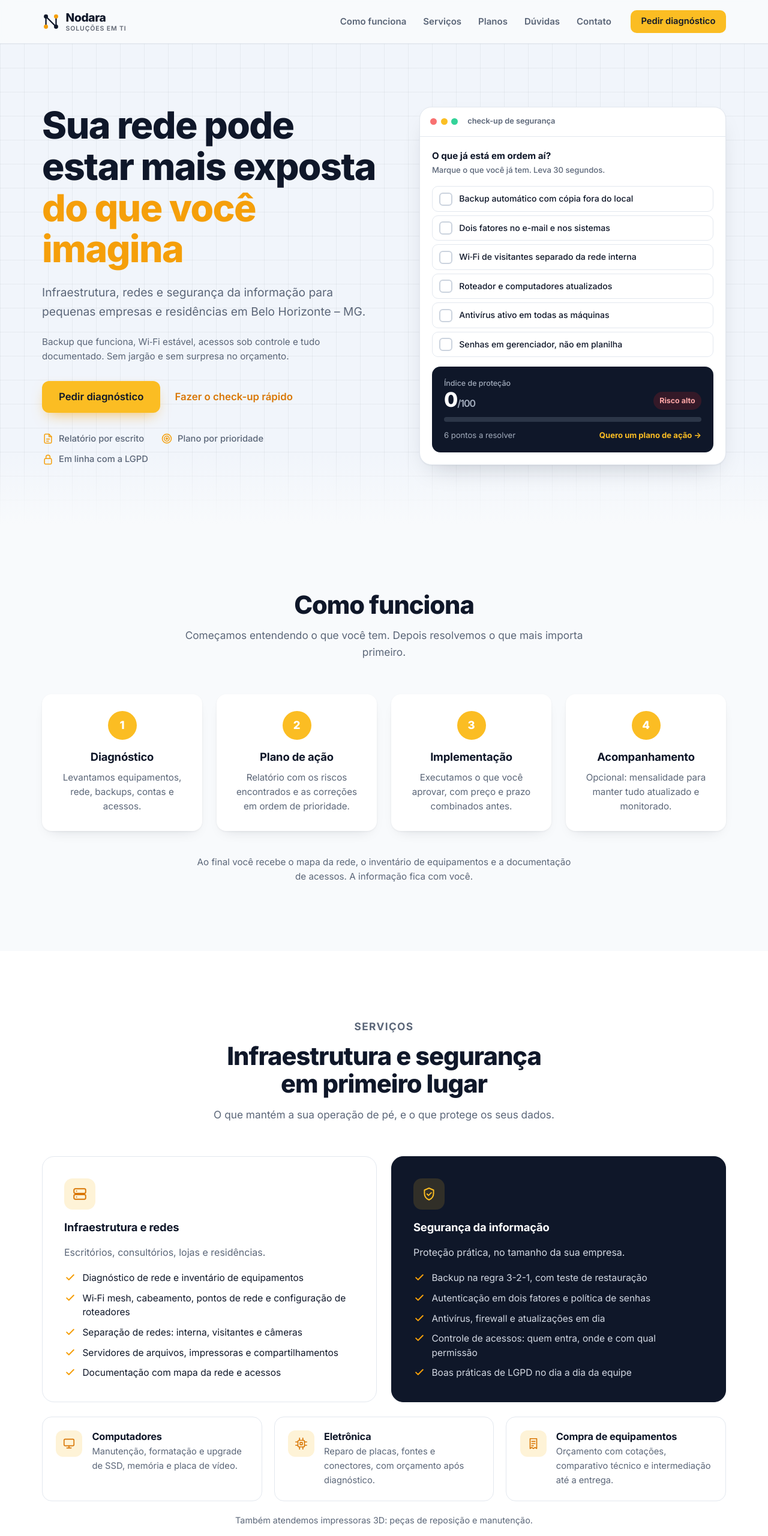
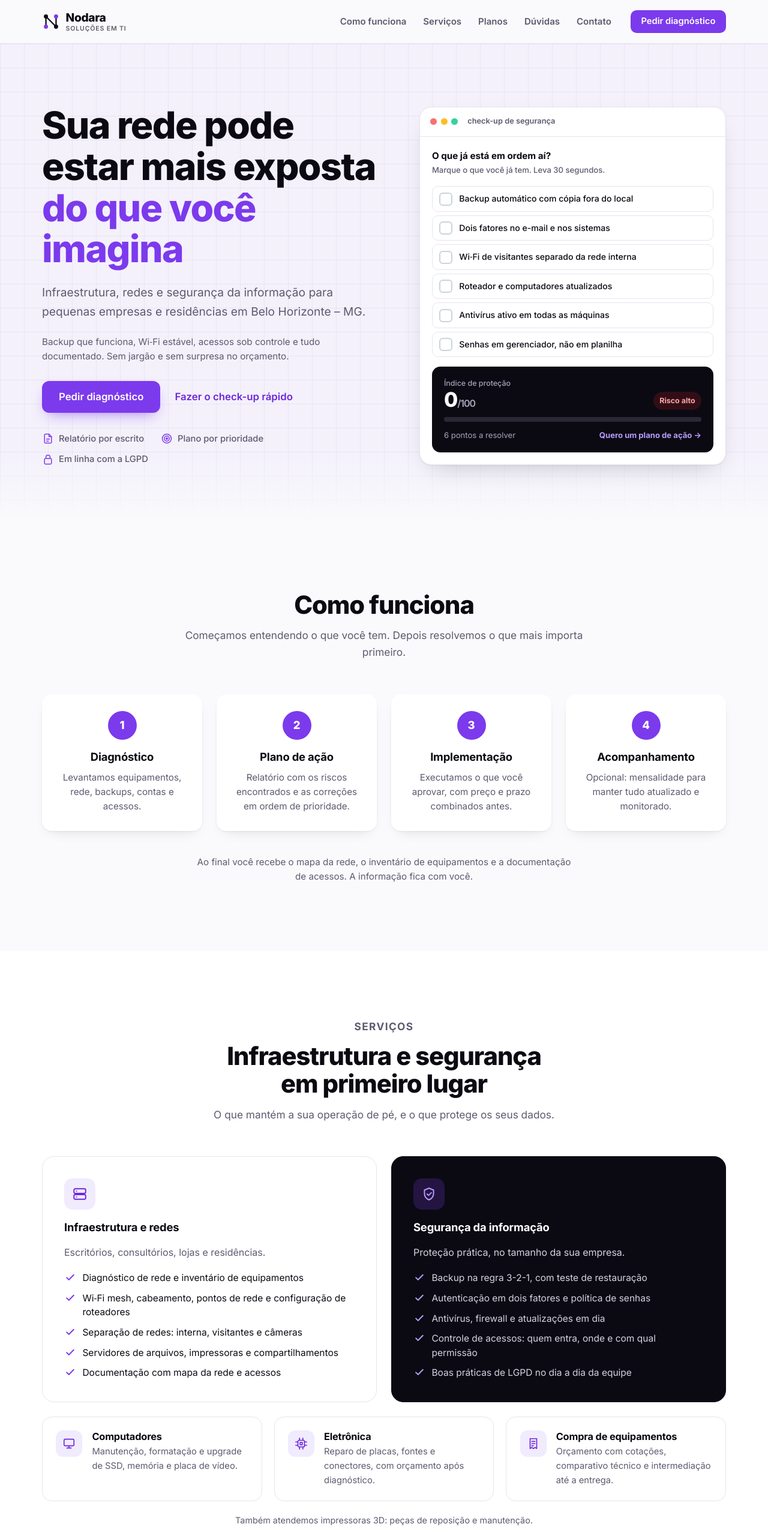
Before and after one commit to LCRESENDE00/nodara-solucoes-ti, a plain HTML site: page index.html in a window 1280 px wide. Shown: the top 2560 px of the page at 60% size. Drawn offline with Linux system fonts and the light colour scheme.

Commit message:
Paleta preto e roxo

```diff
--- a/index.html
+++ b/index.html
@@ -3,7 +3,7 @@
 <head>
 <meta charset="utf-8">
 <meta name="viewport" content="width=device-width, initial-scale=1, viewport-fit=cover">
-<meta name="theme-color" content="#F8FAFC">
+<meta name="theme-color" content="#FAFAFC">
 <title>Nodara Soluções em TI</title>
 <meta name="description" content="Nodara Soluções em TI: infraestrutura, redes e segurança da informação para pequenas empresas e residências em Belo Horizonte. Também manutenção e upgrade de computadores.">
 <link rel="preconnect" href="https://fonts.googleapis.com">
@@ -11,10 +11,10 @@
 <link rel="stylesheet" href="https://fonts.googleapis.com/css2?family=Inter:wght@400;500;600;700;800&display=swap">
 <style>
 :root{
-  --bg:#F8FAFC; --white:#FFFFFF; --ink:#0F1729; --muted:#5B6678; --line:#E3E8EF;
-  --navy:#0F1729; --navy-2:#1C2537; --navy-line:#2C3648; --navy-muted:#A3ADBD;
-  --accent:#F59F0A; --accent-btn:#FBBD23; --accent-strong:#D97706; --accent-soft:#FEF3D7;
-  --ok:#16A34A; --warn:#F59F0A; --bad:#DC2626;
+  --bg:#FAFAFC; --white:#FFFFFF; --ink:#0B0A12; --muted:#5E5A70; --line:#E7E4EF;
+  --navy:#0B0A12; --navy-2:#17151F; --navy-line:#2A2736; --navy-muted:#A8A3BA;
+  --accent:#7C3AED; --accent-btn:#7C3AED; --accent-strong:#6D28D9; --accent-soft:#F1EBFE; --accent-light:#B79CFB; --accent-line:#D9C9FD;
+  --ok:#16A34A; --warn:#7C3AED; --bad:#DC2626;
   --shadow:0 1px 2px rgba(15,23,41,.05),0 18px 40px -20px rgba(15,23,41,.25);
   --font:"Inter",system-ui,-apple-system,"Segoe UI",Roboto,sans-serif;
   --radius:16px;
@@ -37,15 +37,15 @@ img{max-width:100%}
 
 /* Botões */
 .btn{display:inline-flex;align-items:center;justify-content:center;gap:.5rem;font:inherit;font-weight:600;font-size:1.05rem;line-height:1.2;padding:1rem 1.75rem;border-radius:12px;border:0;text-decoration:none;cursor:pointer;transition:background-color .15s,transform .15s,box-shadow .15s}
-.btn-primary{background:var(--accent-btn);color:var(--ink);box-shadow:0 10px 24px -10px rgba(245,159,10,.7)}
-.btn-primary:hover{background:var(--accent);transform:translateY(-1px)}
+.btn-primary{background:var(--accent);color:#fff;box-shadow:0 10px 24px -10px rgba(124,58,237,.65)}
+.btn-primary:hover{background:var(--accent-strong);transform:translateY(-1px)}
 .btn-link{background:none;color:var(--accent-strong);padding-inline:.5rem}
 .btn-link:hover{color:var(--ink)}
 .btn-sm{padding:.65rem 1.1rem;font-size:.92rem;border-radius:10px;box-shadow:none}
 .btn svg{width:18px;height:18px}
 
 /* Cabeçalho */
-.site-header{position:sticky;top:0;z-index:20;background:rgba(248,250,252,.88);backdrop-filter:blur(10px);border-bottom:1px solid var(--line)}
+.site-header{position:sticky;top:0;z-index:20;background:rgba(250,250,252,.88);backdrop-filter:blur(10px);border-bottom:1px solid var(--line)}
 .header-row{display:flex;align-items:center;gap:2rem;min-height:72px}
 .brand{display:flex;align-items:center;gap:.6rem;color:inherit;text-decoration:none;margin-right:auto}
 .brand svg{width:30px;height:30px;flex:none}
@@ -69,7 +69,7 @@ img{max-width:100%}
 }
 
 /* Hero com grade */
-.hero{position:relative;overflow:hidden;background-color:#F1F5FB;background-image:linear-gradient(rgba(15,23,41,.05) 1px,transparent 1px),linear-gradient(90deg,rgba(15,23,41,.05) 1px,transparent 1px);background-size:40px 40px}
+.hero{position:relative;overflow:hidden;background-color:#F4F1FB;background-image:linear-gradient(rgba(76,29,149,.06) 1px,transparent 1px),linear-gradient(90deg,rgba(76,29,149,.06) 1px,transparent 1px);background-size:40px 40px}
 .hero::after{content:"";position:absolute;inset:auto 0 0;height:120px;background:linear-gradient(transparent,var(--bg));pointer-events:none}
 .hero-grid{position:relative;z-index:1;display:grid;grid-template-columns:minmax(0,1.05fr) minmax(0,.95fr);gap:clamp(2.5rem,5vw,4.5rem);align-items:center;padding-block:clamp(3.5rem,8vw,6.5rem) clamp(4rem,8vw,6rem)}
 @media (max-width:980px){.hero-grid{grid-template-columns:minmax(0,1fr)}}
@@ -97,20 +97,20 @@ img{max-width:100%}
 .checks label:hover{border-color:#CBD3DE}
 .checks input[type=checkbox]{appearance:none;margin:0;padding:0;width:22px;height:22px;transition:none;border:2px solid #CBD3DE;border-radius:6px;display:grid;place-items:center;cursor:pointer;background:#fff}
 .checks input:checked{background:var(--accent);border-color:var(--accent)}
-.checks input:checked::after{content:"";width:6px;height:11px;border:solid var(--ink);border-width:0 2.5px 2.5px 0;transform:translateY(-1px) rotate(45deg)}
-.checks label:has(input:checked){background:var(--accent-soft);border-color:#F8D58A}
+.checks input:checked::after{content:"";width:6px;height:11px;border:solid #fff;border-width:0 2.5px 2.5px 0;transform:translateY(-1px) rotate(45deg)}
+.checks label:has(input:checked){background:var(--accent-soft);border-color:var(--accent-line)}
 .score{background:var(--navy);color:#fff;border-radius:14px;padding:1.15rem 1.25rem;display:grid;gap:.75rem}
 .score-top{display:flex;justify-content:space-between;align-items:flex-end;gap:1rem}
 .score small{display:block;font-size:.78rem;color:var(--navy-muted);font-weight:500}
 .score-num{font-size:2.1rem;font-weight:800;letter-spacing:-.03em;line-height:1}
 .score-num em{font-style:normal;font-size:1rem;color:var(--navy-muted);font-weight:600}
 .badge{font-size:.78rem;font-weight:700;padding:.3rem .65rem;border-radius:999px;background:rgba(220,38,38,.18);color:#FCA5A5;white-space:nowrap}
-.badge.mid{background:rgba(245,159,10,.18);color:#FCD34D}
+.badge.mid{background:rgba(167,139,250,.2);color:#C4B5FD}
 .badge.good{background:rgba(22,163,74,.2);color:#86EFAC}
 .meter{height:8px;border-radius:999px;background:var(--navy-line);overflow:hidden}
-.meter b{display:block;height:100%;width:0;background:var(--accent);border-radius:inherit;transition:width .35s ease}
+.meter b{display:block;height:100%;width:0;background:linear-gradient(90deg,#7C3AED,#A78BFA);border-radius:inherit;transition:width .35s ease}
 .score-foot{display:flex;justify-content:space-between;align-items:center;gap:1rem;flex-wrap:wrap;font-size:.82rem;color:var(--navy-muted)}
-.score-foot a{color:var(--accent-btn);font-weight:700;text-decoration:none}
+.score-foot a{color:var(--accent-light);font-weight:700;text-decoration:none}
 .score-foot a:hover{text-decoration:underline}
 
 /* Seções */
@@ -135,10 +135,11 @@ img{max-width:100%}
 @media (max-width:860px){.focus{grid-template-columns:minmax(0,1fr)}}
 .focus-card{background:#fff;border:1px solid var(--line);border-radius:20px;padding:clamp(1.6rem,3vw,2.25rem);display:grid;gap:1.1rem;align-content:start;min-width:0}
 .focus-card.dark{background:var(--navy);border-color:var(--navy);color:#fff}
-.focus-card.dark p,.focus-card.dark .list li{color:#D3D9E3}
+.focus-card.dark p,.focus-card.dark .list li{color:#D6D2E3}
+.focus-card.dark .list svg{color:var(--accent-light)}
 .focus-card > p{color:var(--muted)}
 .icon{width:52px;height:52px;border-radius:14px;background:var(--accent-soft);color:var(--accent-strong);display:grid;place-items:center;flex:none}
-.focus-card.dark .icon{background:rgba(251,189,35,.14);color:var(--accent-btn)}
+.focus-card.dark .icon{background:rgba(124,58,237,.22);color:var(--accent-light)}
 .icon svg{width:26px;height:26px}
 .list{list-style:none;margin:0;padding:0;display:grid;gap:.65rem;font-size:.97rem}
 .list li{display:grid;grid-template-columns:20px minmax(0,1fr);gap:.65rem;line-height:1.5}
@@ -157,11 +158,11 @@ img{max-width:100%}
 /* Compromissos (bloco escuro) */
 .dark-band{background:var(--navy);color:#fff}
 .dark-band .head p{color:var(--navy-muted)}
-.dark-band .label{color:var(--accent-btn)}
+.dark-band .label{color:var(--accent-light)}
 .promises{display:grid;grid-template-columns:repeat(3,minmax(0,1fr));gap:1.5rem}
 @media (max-width:900px){.promises{grid-template-columns:minmax(0,1fr)}}
 .promise{background:var(--navy-2);border:1px solid var(--navy-line);border-radius:var(--radius);padding:1.75rem;display:grid;gap:.75rem;align-content:start}
-.promise .icon{background:var(--accent-btn);color:var(--ink);border-radius:50%;width:46px;height:46px}
+.promise .icon{background:var(--accent);color:#fff;border-radius:50%;width:46px;height:46px}
 .promise .icon svg{width:22px;height:22px}
 .promise p{color:#C3CBD7;font-size:.97rem;line-height:1.65}
 
@@ -171,7 +172,7 @@ img{max-width:100%}
 .plan{background:#fff;border:1px solid var(--line);border-radius:20px;padding:2rem;display:grid;gap:1rem;align-content:start}
 .plan.featured{border:2px solid var(--accent-btn);box-shadow:var(--shadow)}
 .tag{justify-self:start;font-size:.75rem;font-weight:700;padding:.3rem .75rem;border-radius:999px;background:var(--bg);color:var(--muted);border:1px solid var(--line)}
-.featured .tag{background:var(--accent-soft);color:var(--accent-strong);border-color:#F8D58A}
+.featured .tag{background:var(--accent-soft);color:var(--accent-strong);border-color:var(--accent-line)}
 .plan > p{color:var(--muted)}
 
 /* Preços */
```
